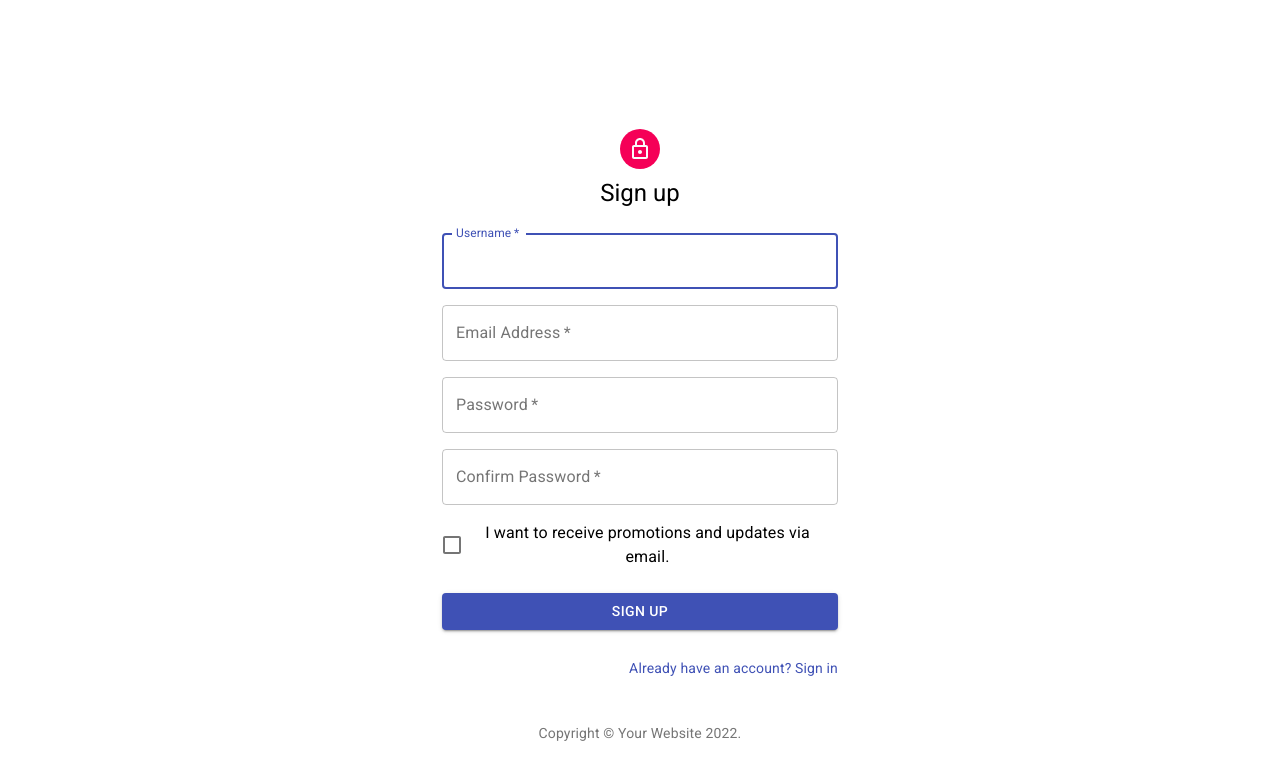
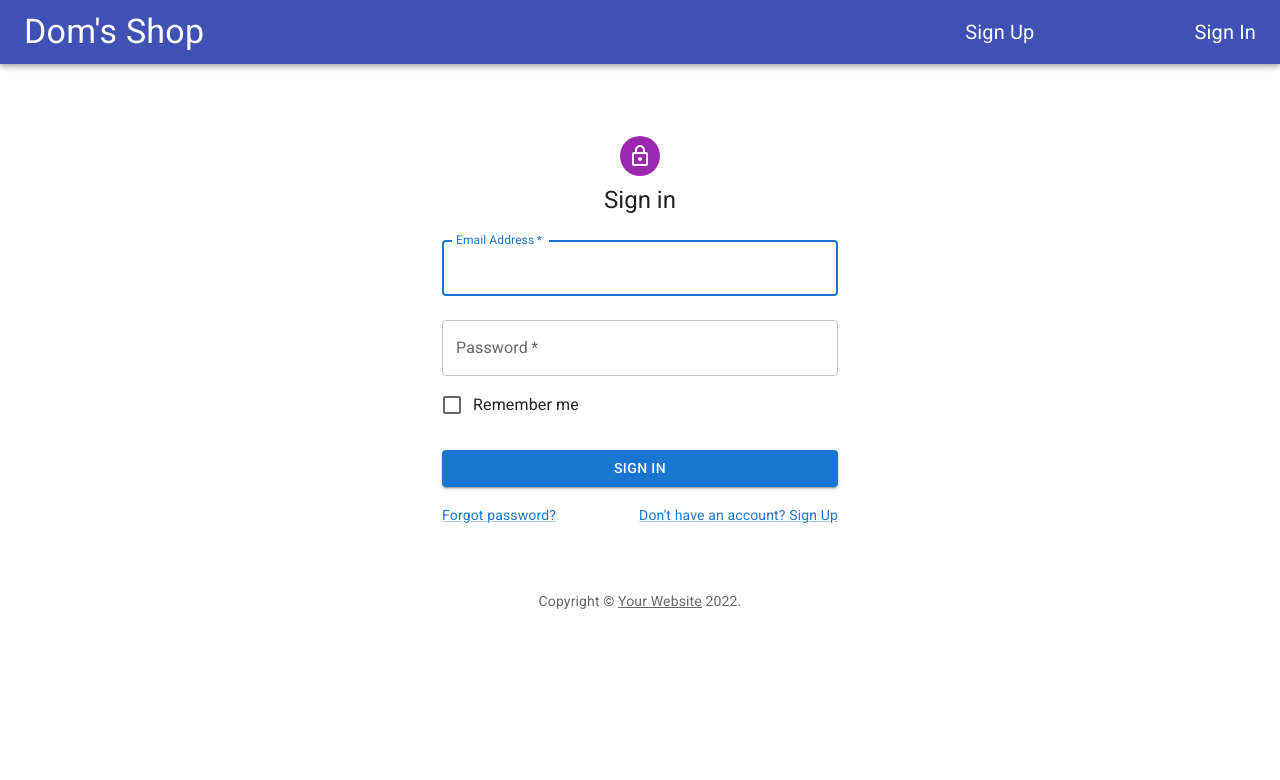
Before and after one commit to PemaL/e-commerce-frontend, a React (Create React App) app: page /signin in a window 1280 px wide. Shown: the top 780 px of the page. Built offline with nearby package versions, Linux system fonts and the light colour scheme.

Commit message:
added routes

```diff
--- a/package.json
+++ b/package.json
@@ -3,13 +3,18 @@
   "version": "0.1.0",
   "private": true,
   "dependencies": {
+    "@emotion/react": "^11.7.1",
+    "@emotion/styled": "^11.6.0",
     "@material-ui/core": "^4.12.3",
     "@material-ui/icons": "^4.11.2",
+    "@mui/icons-material": "^5.2.5",
+    "@mui/material": "^5.2.7",
     "@testing-library/jest-dom": "^5.16.1",
     "@testing-library/react": "^12.1.2",
     "@testing-library/user-event": "^13.5.0",
     "react": "^17.0.2",
     "react-dom": "^17.0.2",
+    "react-router-dom": "^6.2.1",
     "react-scripts": "5.0.0",
     "web-vitals": "^2.1.2"
   },
--- a/src/App.js
+++ b/src/App.js
@@ -1,14 +1,20 @@
 import './App.css'
 import Home from './pages/home'
-import Button from '@material-ui/core/Button';
+import React, {useState} from "react"
+import {Routes, Route, Navigate} from "react-router-dom";
+import SignIn from "./components/signin"
+import SignUp from "./components/signup"
+
 
 function App() {
   return (
-    <div className="App">
-      <header className="App-header">
-        <Home/>
-      </header>
-    </div>
+    <>
+      <Home/>
+      <Routes>
+        <Route path='/signup' element={<SignUp/>} />
+       <Route path='/signin' element={<SignIn/>} />
+      </Routes>
+    </>
   );
 }
 
--- /dev/null
+++ b/src/components/signin.js
@@ -0,0 +1,111 @@
+import * as React from 'react';
+import Avatar from '@mui/material/Avatar';
+import Button from '@mui/material/Button';
+import CssBaseline from '@mui/material/CssBaseline';
+import TextField from '@mui/material/TextField';
+import FormControlLabel from '@mui/material/FormControlLabel';
+import Checkbox from '@mui/material/Checkbox';
+import Link from '@mui/material/Link';
+import Grid from '@mui/material/Grid';
+import Box from '@mui/material/Box';
+import LockOutlinedIcon from '@mui/icons-material/LockOutlined';
+import Typography from '@mui/material/Typography';
+import Container from '@mui/material/Container';
+import { createTheme, ThemeProvider } from '@mui/material/styles';
+
+function Copyright(props) {
+  return (
+    <Typography variant="body2" color="text.secondary" align="center" {...props}>
+      {'Copyright © '}
+      <Link color="inherit" href="https://mui.com/">
+        Your Website
+      </Link>{' '}
+      {new Date().getFullYear()}
+      {'.'}
+    </Typography>
+  );
+}
+
+const theme = createTheme();
+
+export default function SignIn() {
+  const handleSubmit = (e) => {
+    e.preventDefault();
+    const data = new FormData(e.currentTarget);
+    // eslint-disable-next-line no-console
+    console.log({
+      email: data.get('email'),
+      password: data.get('password'),
+    });
+  };
+
+  return (
+    <ThemeProvider theme={theme}>
+      <Container component="main" maxWidth="xs">
+        <CssBaseline />
+        <Box
+          sx={{
+            marginTop: 8,
+            display: 'flex',
+            flexDirection: 'column',
+            alignItems: 'center',
+          }}
+        >
+          <Avatar sx={{ m: 1, bgcolor: 'secondary.main' }}>
+            <LockOutlinedIcon />
+          </Avatar>
+          <Typography component="h1" variant="h5">
+            Sign in
+          </Typography>
+          <Box component="form" onSubmit={handleSubmit} noValidate sx={{ mt: 1 }}>
+            <TextField
+              margin="normal"
+              required
+              fullWidth
+              id="email"
+              label="Email Address"
+              name="email"
+              autoComplete="email"
+              autoFocus
+            />
+            <TextField
+              margin="normal"
+              required
+              fullWidth
+              name="password"
+              label="Password"
+              type="password"
+              id="password"
+              autoComplete="current-password"
+            />
+            <FormControlLabel
+              control={<Checkbox value="remember" color="primary" />}
+              label="Remember me"
+            />
+            <Button
+              type="submit"
+              fullWidth
+              variant="contained"
+              sx={{ mt: 3, mb: 2 }}
+            >
+              Sign In
+            </Button>
+            <Grid container>
+              <Grid item xs>
+                <Link href="#" variant="body2">
+                  Forgot password?
+                </Link>
+              </Grid>
+              <Grid item>
+                <Link href="#" variant="body2">
+                  {"Don't have an account? Sign Up"}
+                </Link>
+              </Grid>
+            </Grid>
+          </Box>
+        </Box>
+        <Copyright sx={{ mt: 8, mb: 4 }} />
+      </Container>
+    </ThemeProvider>
+  );
+}
--- a/src/components/signup.js
+++ b/src/components/signup.js
@@ -1,4 +1,6 @@
 import React,{ useState } from 'react';
+
+// import { Link } from "react-router-dom";
 
 import Avatar from '@material-ui/core/Avatar';
 import Button from '@material-ui/core/Button';
@@ -43,6 +45,7 @@
   form: {
     width: '100%', // Fix IE 11 issue.
     marginTop: theme.spacing(3),
+    border: '4px'
   },
   submit: {
     margin: theme.spacing(3, 0, 2),
@@ -56,7 +59,7 @@
   function handleSubmit(e){
       e.preventDefault()
      if (formData.password === formData.password_confirmation){
-         console.log(formData)
+         fetch(" ")
      } else{
       alert("Password has to be the same")
      }
@@ -151,7 +154,7 @@
           </Button>
           <Grid container justifyContent="flex-end">
             <Grid item>
-              <Link href="#" variant="body2">
+              <Link variant="body2" to="/signin">
                 Already have an account? Sign in
               </Link>
             </Grid>
--- a/src/index.js
+++ b/src/index.js
@@ -1,11 +1,12 @@
 import React from 'react';
 import ReactDOM from 'react-dom';
 import App from './App';
+import { BrowserRouter} from 'react-router-dom';
 
 ReactDOM.render(
-  <React.StrictMode>
+  <BrowserRouter>
     <App />
-  </React.StrictMode>,
+  </BrowserRouter>,
   document.getElementById('root')
 );
 
--- a/src/pages/home.js
+++ b/src/pages/home.js
@@ -1,12 +1,57 @@
-import SignUp from '../components/signup'
 
-function Home(){
-  return(
-     <>
-       <SignUp/>
-     </>
-  )
 
+import React from "react";
+import {
+  AppBar,
+  Toolbar,
+  CssBaseline,
+  Typography,
+  makeStyles,
+} from "@material-ui/core";
+import { Link } from "react-router-dom";
+
+const useStyles = makeStyles((theme) => ({
+  navlinks: {
+    marginLeft: theme.spacing(10),
+    display: "flex",
+  },
+ logo: {
+    flexGrow: "1",
+    cursor: "pointer",
+  },
+  link: {
+    textDecoration: "none",
+    color: "white",
+    fontSize: "20px",
+    marginLeft: theme.spacing(20),
+    "&:hover": {
+      color: "yellow",
+      borderBottom: "1px solid white",
+    },
+  },
+}));
+
+function Home() {
+  const classes = useStyles();
+
+  return (
+    <AppBar position="static">
+      <CssBaseline />
+      <Toolbar>
+        <Typography variant="h4" className={classes.logo}>
+        Dom's Shop
+        </Typography>
+          <div className={classes.navlinks}>
+            <Link to="/SignUp" className={classes.link}>
+              Sign Up
+            </Link>
+            <Link to="/SignIn" className={classes.link}>
+              Sign In
+            </Link>
+
+          </div>
+      </Toolbar>
+    </AppBar>
+  );
 }
-
-export default Home
+export default Home;
```
Also changed, not shown: 1 other file (tests, documents, lock files or other folders).
